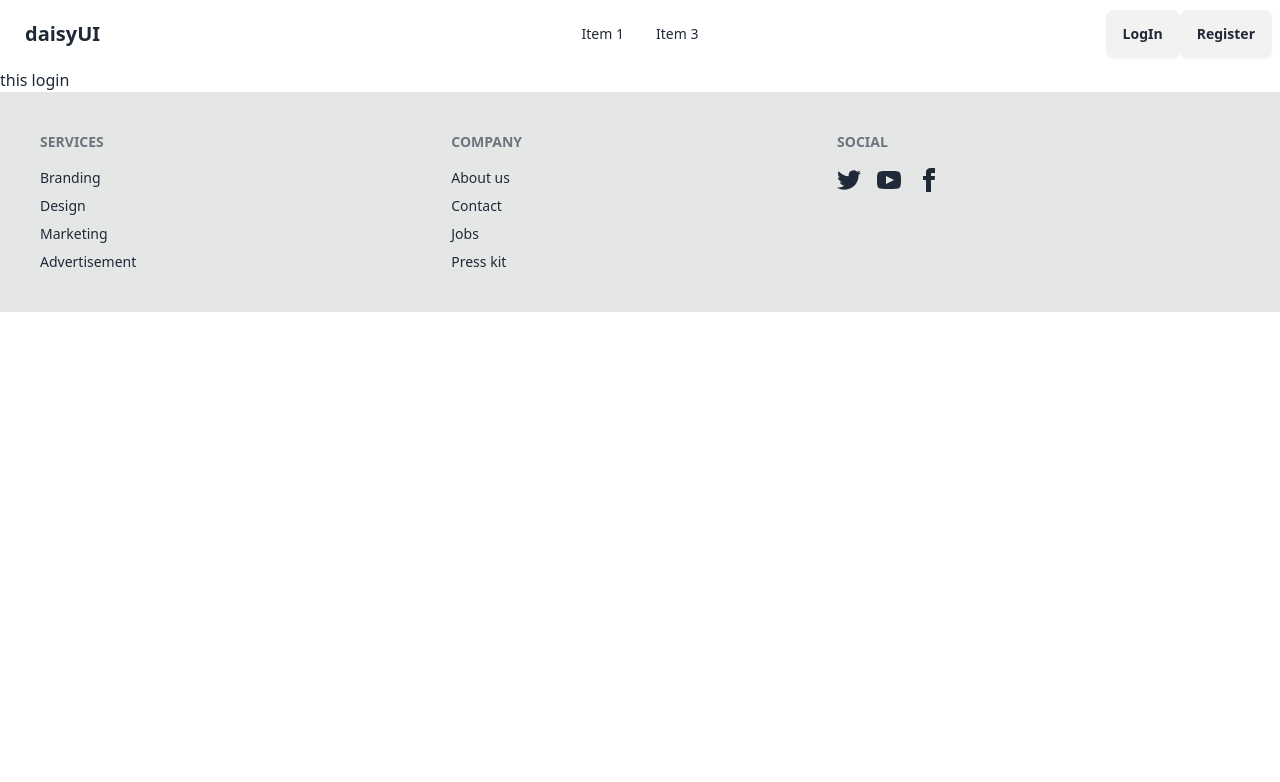
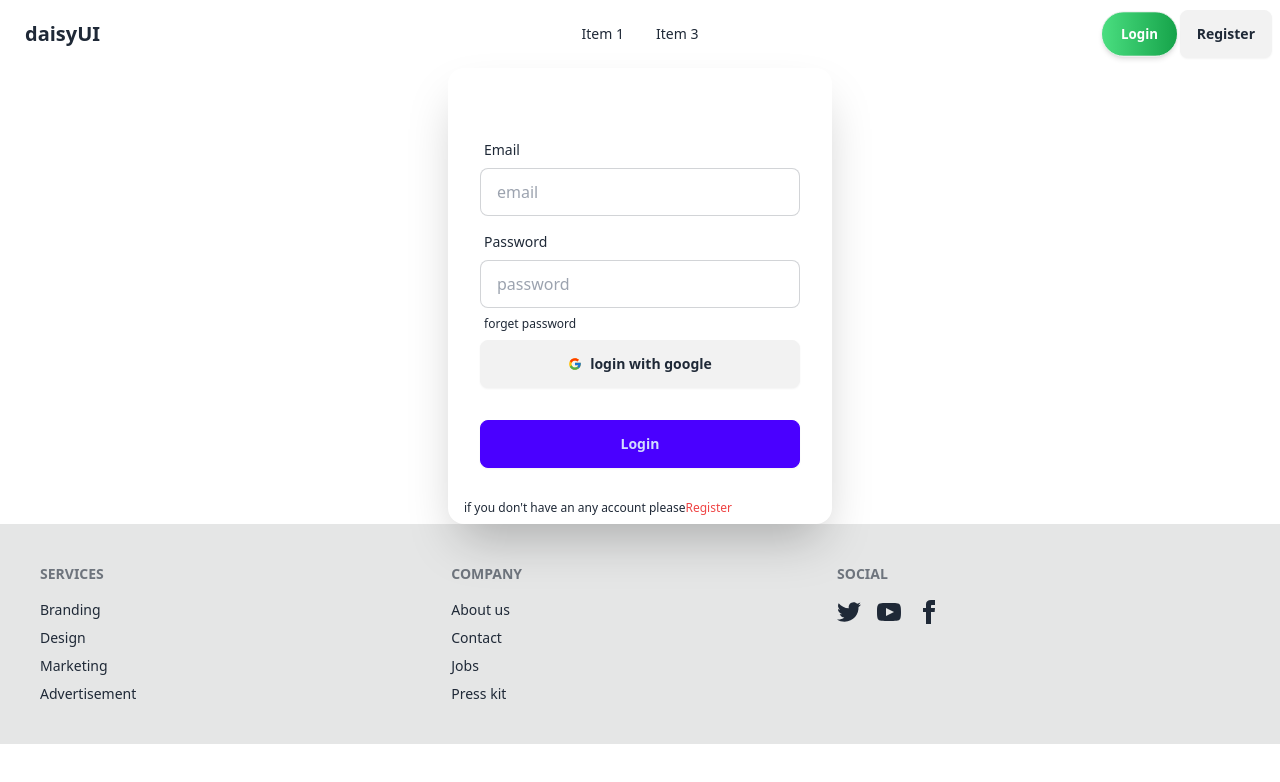
Before and after one commit to jamil908/b10-a-11-client-side-public, a React (Vite) app: page /login in a window 1280 px wide. Shown: the top 782 px of the page. Built offline with nearby package versions, Linux system fonts and the light colour scheme; no server answers.

Commit message:
complete login registration

```diff
--- a/package.json
+++ b/package.json
@@ -19,7 +19,9 @@
     "react-hot-toast": "^2.4.1",
     "react-icons": "^5.4.0",
     "react-router-dom": "^7.1.0",
-    "sort-by": "^1.2.0"
+    "react-tooltip": "^5.28.0",
+    "sort-by": "^1.2.0",
+    "swiper": "^11.1.15"
   },
   "devDependencies": {
     "@eslint/js": "^9.17.0",
--- a/src/context/AuthProvider.jsx
+++ b/src/context/AuthProvider.jsx
@@ -1,11 +1,11 @@
-import React, { useState } from 'react';
+import React, { useEffect, useState } from 'react';
 import AuthContext from './AuthContext';
 import { createBrowserRouter } from 'react-router-dom';
 import auth from '../firebase/firebase.init';
-import {  createUserWithEmailAndPassword } from "firebase/auth";
+import {  createUserWithEmailAndPassword, GoogleAuthProvider, onAuthStateChanged, signInWithEmailAndPassword, signInWithPopup, signOut, updateProfile } from "firebase/auth";
 const AuthProvider = ({children}) => {
     const [user, setUser] = useState(null);
-
+    console.log(user)
     const [loading, setLoading] = useState(true);
     const [error,setError]=useState([])
     const[email,setEmail]=useState('')
@@ -14,15 +14,37 @@ const AuthProvider = ({children}) => {
         setLoading(true);
         return createUserWithEmailAndPassword(auth, email, password);
       };
+      const handleLogin = (email, password) => {
+        setLoading(true);
+        return signInWithEmailAndPassword(auth, email, password);
+      };
+      const googleProvider = new GoogleAuthProvider()
+      const handleGoogleLogin = () => {
+        setLoading(true);
+        return signInWithPopup(auth, googleProvider);
+      };
+      const handleLogOut = () => {
+        setLoading(true);
+        return signOut(auth);
+      };
 
-
-
-
+      useEffect(() => {
+        const unsubscribe = onAuthStateChanged(auth, (currentUser) => {
+          setUser(currentUser);
+          setLoading(false);
+          return () => {
+            unsubscribe();
+          };
+        });
+      }, []);
+      const updateUserProfile= (updateData)=>{
+        return updateProfile(auth.currentUser,updateData);
+      }
 
 
 
     const authInfo={
-        createUser,user,setUser,error,setError
+        createUser,user,setUser,error,setError,updateUserProfile,handleLogin,handleGoogleLogin,handleLogOut
     }
     return (
         <AuthContext.Provider value={authInfo}>
--- a/src/page/login/Login.jsx
+++ b/src/page/login/Login.jsx
@@ -1,10 +1,97 @@
-import React from 'react';
+import React, { useContext } from 'react';
+import { FcGoogle } from 'react-icons/fc';
+import { Link, useLocation, useNavigate } from 'react-router-dom';
+import toast from 'react-hot-toast';
+import AuthContext from '../../Context/AuthContext';
 
 const Login = () => {
+    const {handleGoogleLogin,handleLogin,error,setError,setUser} = useContext(AuthContext)
+    const location =useLocation();
+    const navigate =useNavigate();
+    const handleSubmit=(e)=>{
+        e.preventDefault()
+        setError('')
+
+        const email=e.target.email.value
+        const password=e.target.password.value
+        handleLogin(email,password)
+        .then((result)=>{
+            const user=result.user
+            setUser(user)
+            navigate(location?.state ? location.state :"/");
+            toast.success("Login Successful!", { position: "top-right", autoClose: 5000 });
+          })
+          .catch((err)=>{
+            toast
+           setError({...error,login:toast})
+          })
+
+    }
+
+const handleGoogleClick=()=>{
+    handleGoogleLogin()
+    .then((result) => {
+      const user = result.user;
+      setUser(user);
+      navigate(location?.state ? location.state :"/");
+
+    })
+    .catch((err) => {
+      setError({ ...error, login:err.code });
+    });
+   }
     return (
         <div>
-            this login
-        </div>
+ <div className="card bg-base-100 w-full mx-auto max-w-sm shrink-0 shadow-2xl pt-8">
+          <form onSubmit={handleSubmit} className="card-body">
+
+            <div className="form-control">
+              <label className="label">
+                <span className="label-text">Email</span>
+              </label>
+              <input
+                type="email"
+                name="email"
+                placeholder="email"
+
+                className="input input-bordered"
+                required
+              />
+            </div>
+            <div className="form-control">
+              <label className="label">
+                <span className="label-text">Password</span>
+              </label>
+              <input
+                type="password"
+                name="password"
+                placeholder="password"
+                className="input input-bordered"
+                required
+              />
+
+              <label className="label">
+                <Link className="label-text-alt link link-hover" to='/forget'>
+                 <button > forget password</button>
+                </Link>
+              </label>
+              <button className="btn" onClick={handleGoogleClick}>
+              <span><FcGoogle></FcGoogle></span>
+        login with google
+      </button>
+            </div>
+            <div className="form-control mt-6">
+              <button className="btn btn-primary">Login</button>
+            </div>
+          </form>
+          <p className="px-4 text-xs pb-2">
+            if you don't have  an any  account please
+            <Link className="text-red-500" to="/register">
+              Register
+            </Link>
+          </p>
+
+        </div>        </div>
     );
 };
 
--- a/src/page/register/Register.jsx
+++ b/src/page/register/Register.jsx
@@ -5,62 +5,76 @@ import { FcGoogle } from "react-icons/fc";
 import { Link, useLocation, useNavigate } from "react-router-dom";
 import AuthContext from "../../Context/AuthContext";
 import toast from "react-hot-toast";
+import { FaEye, FaEyeSlash } from "react-icons/fa";
 
 const Register = () => {
-  // const [showPassword, setShowPassword]=useState(false)
+  const [showPassword, setShowPassword]=useState(false)
   const navigate = useNavigate();
   const location = useLocation();
-  const {createUser,setError,setUser}=useContext(AuthContext)
-  const handleSubmit = (e) => {
+  const {createUser,setError,setUser,handleGoogleLogin,error,updateUserProfile}=useContext(AuthContext)
+  const handleSubmit = async (e) => {
     e.preventDefault();
     const form = e.target;
-    const name = e.target.name.value;
-    const image = e.target.photo.value;
+    const name = form.name.value;
+    const image = form.photo.value;
+    const email = form.email.value;
+    const password = form.password.value;
 
-    const email = e.target.email.value;
-    const password = e.target.password.value;
-    console.log(name, email, password, image);
-    setError('')
-    if(password.length<6){
-      setError('password must contain at least six character  ')
-      toast.error('Password must contain at least six characters');
-      return
+    setError("");
+
+    if (password.length < 6) {
+      setError("Password must contain at least six characters");
+      toast.error("Password must contain at least six characters");
+      return;
     }
-    if(!/[a-z]/.test(password)){
-      setError('password must contain at least one lowercase ')
-      toast.error('password must contain at least one lowercase ');
+    if (!/[a-z]/.test(password)) {
+      setError("Password must contain at least one lowercase letter");
+      toast.error("Password must contain at least one lowercase letter");
+      return;
+    }
+    if (!/[A-Z]/.test(password)) {
+      setError("Password must contain at least one uppercase letter");
+      toast.error("Password must contain at least one uppercase letter");
+      return;
+    }
 
-      return
+    try {
+      const result = await createUser(email, password);
+      const user = result.user;
+
+      await updateUserProfile({ displayName: name, photoURL: image })
+        .then(() => {
+          setUser({ ...user, displayName: name, photoURL: image });
+          toast.success("Registration successful!");
+        })
+        .catch((err) => {
+          toast.error("Failed to update profile: " + err.message);
+        });
+
+      const redirectPath = location?.state?.from || "/";
+      toast.success("Redirecting to: " + redirectPath);
+      navigate(redirectPath);
+
+      form.reset();
+    } catch (err) {
+      const errorCode = err.code;
+      const errorMessage = err.message;
+      setError(errorMessage);
+      toast.error(errorMessage);
     }
-    if(!/[A-Z]/.test(password)){
-      setError('password must contain at least one uppercase ')
-      toast.error('password must contain at least one uppercase ')
-      return
-    }
-    createUser(email,password)
-    .then((result)=>{
-      const user=result.user
-      console.log(user)
-      setUser(user)
-      toast.success('succesful')
-      // updateUserProfile({displayName:name, photoURL:image}).then(()=>{
-      //     toast.success('succesful')
-      //     setUser((prev)=>({...prev,displayName:name,photoURL:image}))
-      //   }).catch(err=>{
-      //     toast.error(err)
-      //   })
+  };
+  const handleGoogleClick=()=>{
+    handleGoogleLogin()
+    .then((result) => {
+      const user = result.user;
+      setUser(user);
 
-
-      form.reset()
       navigate(location?.state ? location.state :"/");
     })
-    .catch((error)=>{
-      const errorcode=error.code;
-      const errorMassage=error.message;
-      toast.error(error.message)
-
-    })
-  };
+    .catch((err) => {
+      setError({ ...error, login:err.code });
+    });
+   }
   return (
     <div className="hero bg-base-200 min-h-screen">
       <div className="hero-content flex-col lg:flex-row-reverse">
@@ -113,31 +127,24 @@ const Register = () => {
               <label className="label">
                 <span className="label-text">Password</span>
                 {/* show pass system */}
-                {/* <button type='button' onClick={()=>setShowPassword(!showPassword)} className='absolute top-[360px] right-12 btn btn-xs'>
+                <button type='button' onClick={()=>setShowPassword(!showPassword)} className='absolute top-[360px] right-12 btn btn-xs'>
         {
           showPassword ? <FaEyeSlash></FaEyeSlash> : <FaEye></FaEye>
         }
-       </button> */}
+       </button>
               </label>
+              <input type={showPassword ? 'text' : 'password'} name="password" placeholder="password" className="input input-bordered" required />
 
-              <input
-                type="password"
-                name="password"
-                placeholder="password"
-                className="input input-bordered"
-                required
-              />
-
-              {/* {
+              {
       error && <p className='text-red-500'>{error}</p>
-     } */}
+     }
               <label className="label">
                 <a href="#" className="label-text-alt link link-hover">
                   Forgot password?
                 </a>
               </label>
             </div>
-            <button className="btn">
+            <button onClick={handleGoogleClick} className="btn">
               <span>
                 <FcGoogle></FcGoogle>
               </span>
--- a/src/page/shared/NavBar.jsx
+++ b/src/page/shared/NavBar.jsx
@@ -1,10 +1,29 @@
-import React from 'react';
+import React, { useContext } from 'react';
 import { Link } from 'react-router-dom';
+import AuthContext from '../../Context/AuthContext';
+import { Tooltip as ReactTooltip } from 'react-tooltip';
 
 const NavBar = () => {
+  const {user,handleLogOut}=useContext(AuthContext)
     const links=<>
         <li><a>Item 1</a></li>
         <li><a>Item 3</a></li>
+        <div className=" md:hidden">
+        {user && user?.email ? (
+          <button
+            onClick={handleLogOut}
+            className=" md:ml-4   md:btn  md:text-white text-red-400 font-bold  md:bg "
+          >
+            logout
+          </button>
+        ) : (
+          <Link to="/login">
+            <button className="md:ml-4  md:btn  md:text-white text-red-400  md:bg">
+              login
+            </button>
+          </Link>
+        )}
+      </div>
     </>
     return (
         <div>
@@ -40,8 +59,37 @@ const NavBar = () => {
     </ul>
   </div>
   <div className="navbar-end">
-    <Link to='/login'><button className='btn'>LogIn</button></Link>
-    <Link to='/register'><button className='btn'>Register</button></Link>
+  {user && user?.email && (
+      <div>
+            <img
+              data-tooltip-id="user-tooltip"
+              data-tooltip-content={user.displayName}
+              src={user.photoURL}
+              alt="User Avatar"
+              className="w-12 h-12 rounded-full object-cover border-2 border-cyan-500"
+            />
+            <ReactTooltip id="user-tooltip" place="bottom" type="light" effect="solid" />
+          </div>
+    )}
+    <div>
+    {user && user?.email ? (
+        <button
+          onClick={handleLogOut}
+          className="btn hidden md:inline-block bg-gradient-to-r from-red-500 to-pink-500 hover:from-pink-500 hover:to-red-500 text-white px-5 py-2 rounded-full font-semibold shadow-md hover:scale-105 transform transition duration-300"
+        >
+          Logout
+        </button>
+      ) : (<>
+        <Link to="/login">
+          <button className="btn hidden md:inline-block bg-gradient-to-r from-green-400 to-green-600 hover:from-green-600 hover:to-green-400 text-white px-5 py-2 rounded-full font-semibold shadow-md hover:scale-105 transform transition duration-300">
+            Login
+          </button>
+        </Link>
+        <Link to='/register'><button className='btn'>Register</button></Link>
+      </>
+      )}
+    </div>
+
   </div>
 </div>
         </div>
```
Also changed, not shown: src/page/home/Slider.jsx (added), 1 other file (tests, documents, lock files or other folders).
